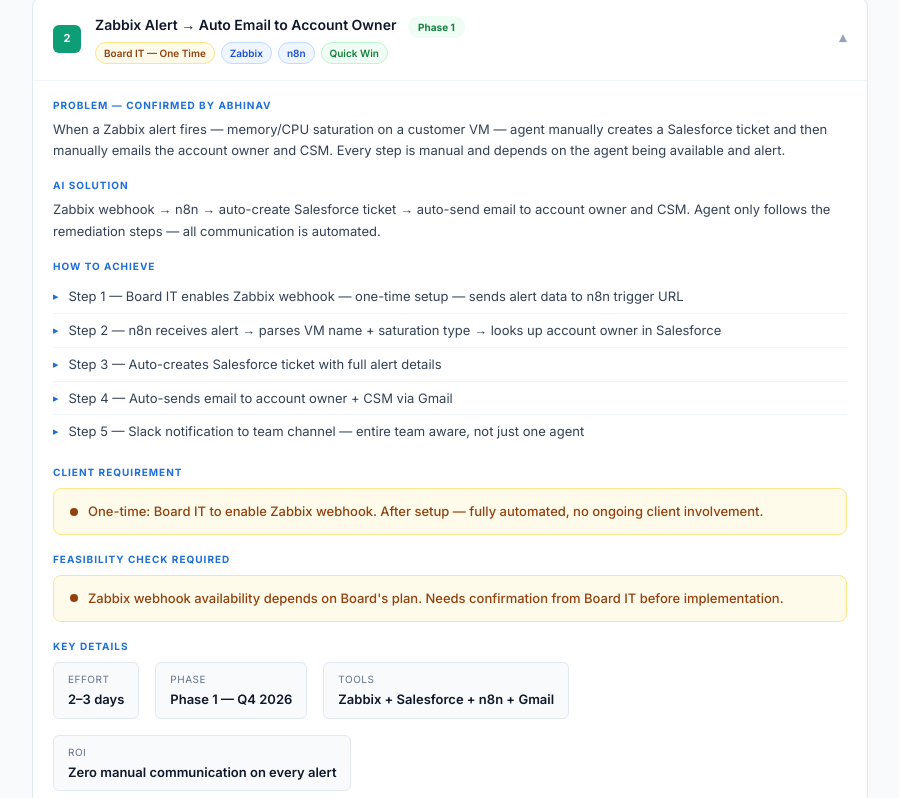
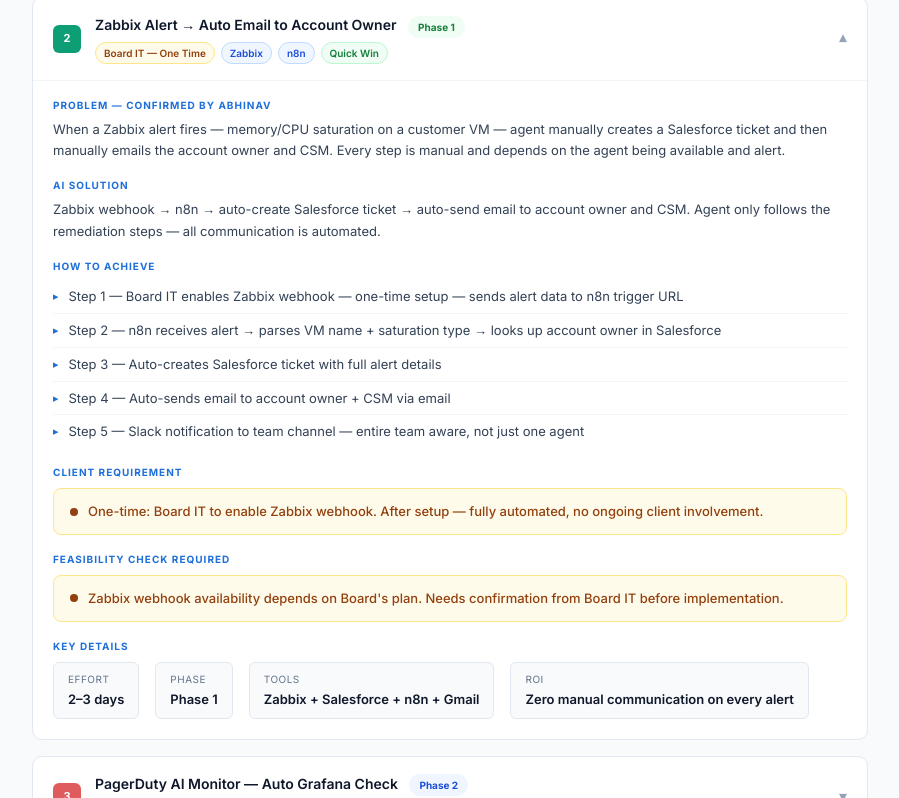
Before and after one commit to samuelclarkeqx-rgb/equinox-ai-initiative, a plain HTML site: page ProjectRISE_Board_Opportunities_FINAL.html in a window 1280 px wide. Both pictures are taken after a click on the element "Zabbix Auto Email". Shown: the part 922-1720 px from the top of the page, without its empty margins (190-1089 px from the left). Drawn offline with Linux system fonts and the light colour scheme.

Commit message:
Add files via upload

```diff
--- a/ProjectRISE_Board_Opportunities_FINAL.html
+++ b/ProjectRISE_Board_Opportunities_FINAL.html
@@ -222,7 +222,7 @@
       <div class="field-label">Key Details</div>
       <div class="meta-row">
         <div class="meta-item"><div class="m-label">Effort</div><div class="m-value">2–3 days</div></div>
-        <div class="meta-item"><div class="m-label">Phase</div><div class="m-value">Phase 1 — Q4 2026</div></div>
+        <div class="meta-item"><div class="m-label">Phase</div><div class="m-value">Phase 1</div></div>
         <div class="meta-item"><div class="m-label">Tools</div><div class="m-value">Salesforce + n8n + Google Sheets</div></div>
         <div class="meta-item"><div class="m-label">ROI</div><div class="m-value">Eliminates most common agent mistake</div></div>
       </div>
@@ -258,7 +258,7 @@
         <li>Step 1 — Board IT enables Zabbix webhook — one-time setup — sends alert data to n8n trigger URL</li>
         <li>Step 2 — n8n receives alert → parses VM name + saturation type → looks up account owner in Salesforce</li>
         <li>Step 3 — Auto-creates Salesforce ticket with full alert details</li>
-        <li>Step 4 — Auto-sends email to account owner + CSM via Gmail</li>
+        <li>Step 4 — Auto-sends email to account owner + CSM via email</li>
         <li>Step 5 — Slack notification to team channel — entire team aware, not just one agent</li>
       </ul>
 
@@ -271,7 +271,7 @@
       <div class="field-label">Key Details</div>
       <div class="meta-row">
         <div class="meta-item"><div class="m-label">Effort</div><div class="m-value">2–3 days</div></div>
-        <div class="meta-item"><div class="m-label">Phase</div><div class="m-value">Phase 1 — Q4 2026</div></div>
+        <div class="meta-item"><div class="m-label">Phase</div><div class="m-value">Phase 1</div></div>
         <div class="meta-item"><div class="m-label">Tools</div><div class="m-value">Zabbix + Salesforce + n8n + Gmail</div></div>
         <div class="meta-item"><div class="m-label">ROI</div><div class="m-value">Zero manual communication on every alert</div></div>
       </div>
@@ -320,7 +320,7 @@
       <div class="field-label">Key Details</div>
       <div class="meta-row">
         <div class="meta-item"><div class="m-label">Effort</div><div class="m-value">4–5 days</div></div>
-        <div class="meta-item"><div class="m-label">Phase</div><div class="m-value">Phase 2 — Q1 2027</div></div>
+        <div class="meta-item"><div class="m-label">Phase</div><div class="m-value">Phase 2</div></div>
         <div class="meta-item"><div class="m-label">Tools</div><div class="m-value">PagerDuty + Grafana + n8n + Slack</div></div>
         <div class="meta-item"><div class="m-label">ROI</div><div class="m-value">30-min wait window fully automated</div></div>
       </div>
@@ -367,7 +367,7 @@
       <div class="field-label">Key Details</div>
       <div class="meta-row">
         <div class="meta-item"><div class="m-label">Effort</div><div class="m-value">5–7 days</div></div>
-        <div class="meta-item"><div class="m-label">Phase</div><div class="m-value">Phase 2 — Q1 2027</div></div>
+        <div class="meta-item"><div class="m-label">Phase</div><div class="m-value">Phase 2</div></div>
         <div class="meta-item"><div class="m-label">Tools</div><div class="m-value">Salesforce + Claude API + Google Docs</div></div>
         <div class="meta-item"><div class="m-label">ROI</div><div class="m-value">6 hrs → 30 min per QBR</div></div>
       </div>
@@ -413,7 +413,7 @@
       <div class="field-label">Key Details</div>
       <div class="meta-row">
         <div class="meta-item"><div class="m-label">Effort</div><div class="m-value">3–4 days</div></div>
-        <div class="meta-item"><div class="m-label">Phase</div><div class="m-value">Phase 1 — Q4 2026</div></div>
+        <div class="meta-item"><div class="m-label">Phase</div><div class="m-value">Phase 1</div></div>
         <div class="meta-item"><div class="m-label">Tools</div><div class="m-value">Salesforce + Claude API + Google Forms</div></div>
         <div class="meta-item"><div class="m-label">ROI</div><div class="m-value">Full ticket coverage — less manual review time</div></div>
       </div>
@@ -458,7 +458,7 @@
       <div class="field-label">Key Details</div>
       <div class="meta-row">
         <div class="meta-item"><div class="m-label">Effort</div><div class="m-value">2–3 days</div></div>
-        <div class="meta-item"><div class="m-label">Phase</div><div class="m-value">Phase 1 — Q4 2026</div></div>
+        <div class="meta-item"><div class="m-label">Phase</div><div class="m-value">Phase 1</div></div>
         <div class="meta-item"><div class="m-label">Tools</div><div class="m-value">Salesforce + Google Sheets + n8n</div></div>
         <div class="meta-item"><div class="m-label">ROI</div><div class="m-value">45 min/day saved — zero Premium miss risk</div></div>
       </div>
```
